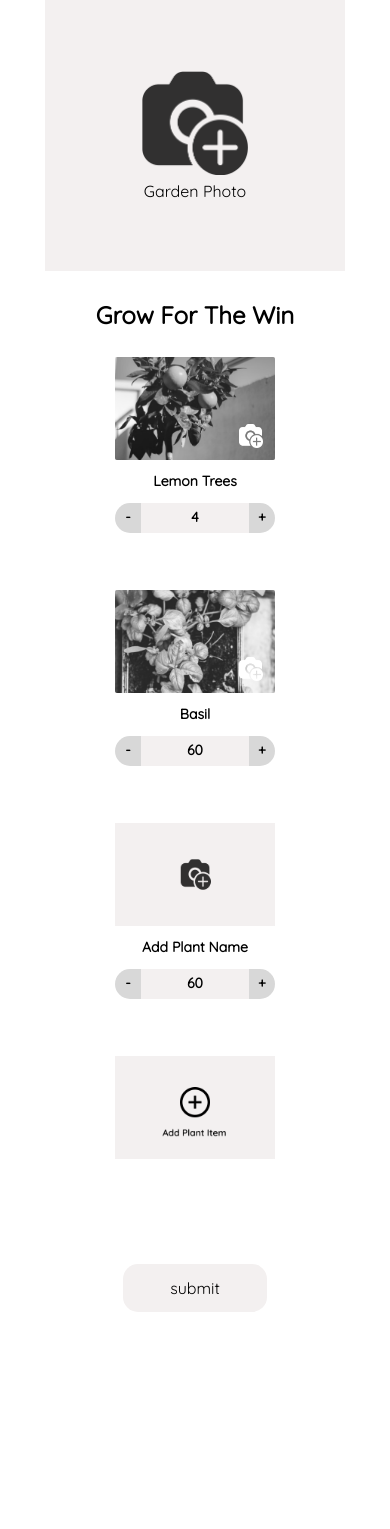
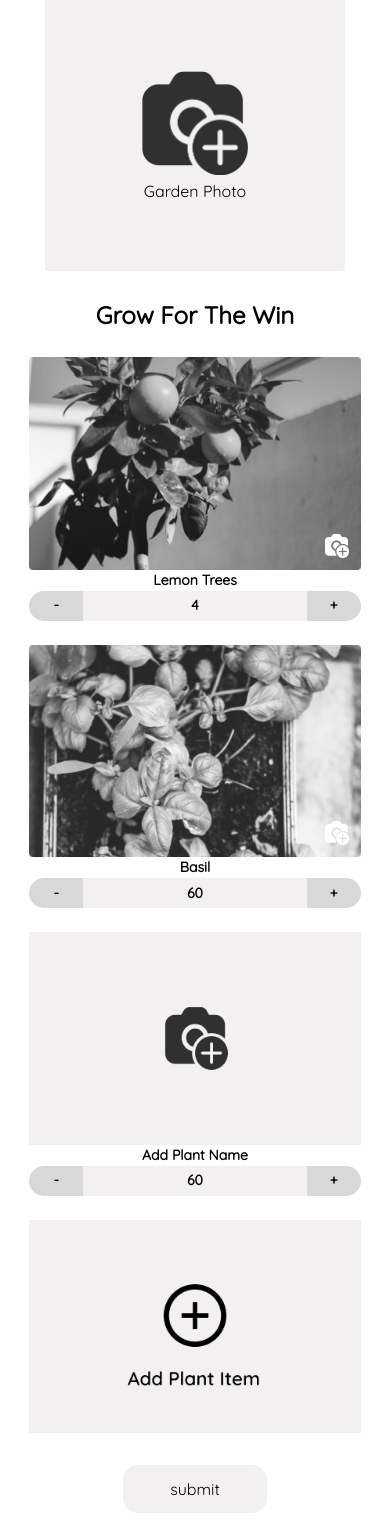
Before and after one commit to dohovic/Giver-Final, a PHP site: page /create-garden.php in a window 390 px wide. Shown: the part 393-1922 px from the top of the page. Before the commit the page ends 1705 px from the top, so only its background shows below. Run offline with PHP 8.4, Linux system fonts and the light colour scheme; some libraries are stand-ins or nearby versions.

Commit message:
create_garden_responsive

```diff
--- a/create-garden.php
+++ b/create-garden.php
@@ -116,7 +116,7 @@
           </section>
           <section class="category-wrapper gap-4" id="plants-category">
             <h1 class="text-2xl font-semibold mt-3">Grow For The Win</h1>
-            <div class="gardens-container" id="plant-container">
+            <div class="gardens-container gap-6" id="plant-container">
               <section class="plant-item">
                 <div class="garden-image-edit">
                   <div class="upload-garden-photo">
--- a/includes/style.css
+++ b/includes/style.css
@@ -148,12 +148,12 @@ input::placeholder {
 .plant-item {
   display: flex;
   flex-direction: column;
-  width: 30%;
+  /* width: 30%; */
   /* flex-basis: min-content; */
-  /* max-width: 424px; */
+  max-width: 22vw;
   /* max-height: 264px; */
-  min-width: 160px;
-  min-height: 176px;
+  /* min-width: 160px; */
+  /* min-height: 176px; */
   align-items: center;
   justify-content: space-between;
   font-style: normal;
@@ -465,6 +465,16 @@ select {
   background: #f3f0f0;
 }
 
+#plant-container {
+  justify-content: space-between;
+}
+
+#plants-category {
+  display: flex;
+  justify-content: center;
+  /* text-align: center; */
+}
+
 .plant-amount > input {
   width: auto;
   outline: none;
@@ -682,9 +692,9 @@ input[value="submit"] {
     height: 32px;
   }
 
-  #plant-container {
+  /* #plant-container {
     justify-content: center;
-  }
+  } */
 
   /* .gardens-container > a {
     display: flex;
@@ -718,12 +728,17 @@ input[value="submit"] {
     justify-content: center;
   }
 }
+
 @media (max-width: 990px) {
   .gardens-container {
     justify-content: center;
   }
 
   .garden-item {
+    min-width: 40vw;
+  }
+
+  .plant-item {
     min-width: 40vw;
   }
 
@@ -782,14 +797,14 @@ input[value="submit"] {
     font-size: medium;
   }
 
-  .plant-item {
+  /* .plant-item {
     flex: 0 1;
     flex-shrink: 2;
-  }
+  } */
 
-  .plant-amount-editor {
+  /* .plant-amount-editor {
     width: 160px;
-  }
+  } */
 
   .garden-image-edit > :nth-child(2) {
     width: 24px;
@@ -930,8 +945,18 @@ input[value="Log In"] {
   height: 8rem; */
 }
 
+@media (max-width: 599px) {
+  .plant-item {
+    min-width: 72vw;
+  }
+
+  #plant-container {
+    justify-content: center;
+  }
+}
+
 @media (max-width: 440px) {
-  .garden-item {
+  .plant-item {
     min-width: 85vw;
   }
 
```
